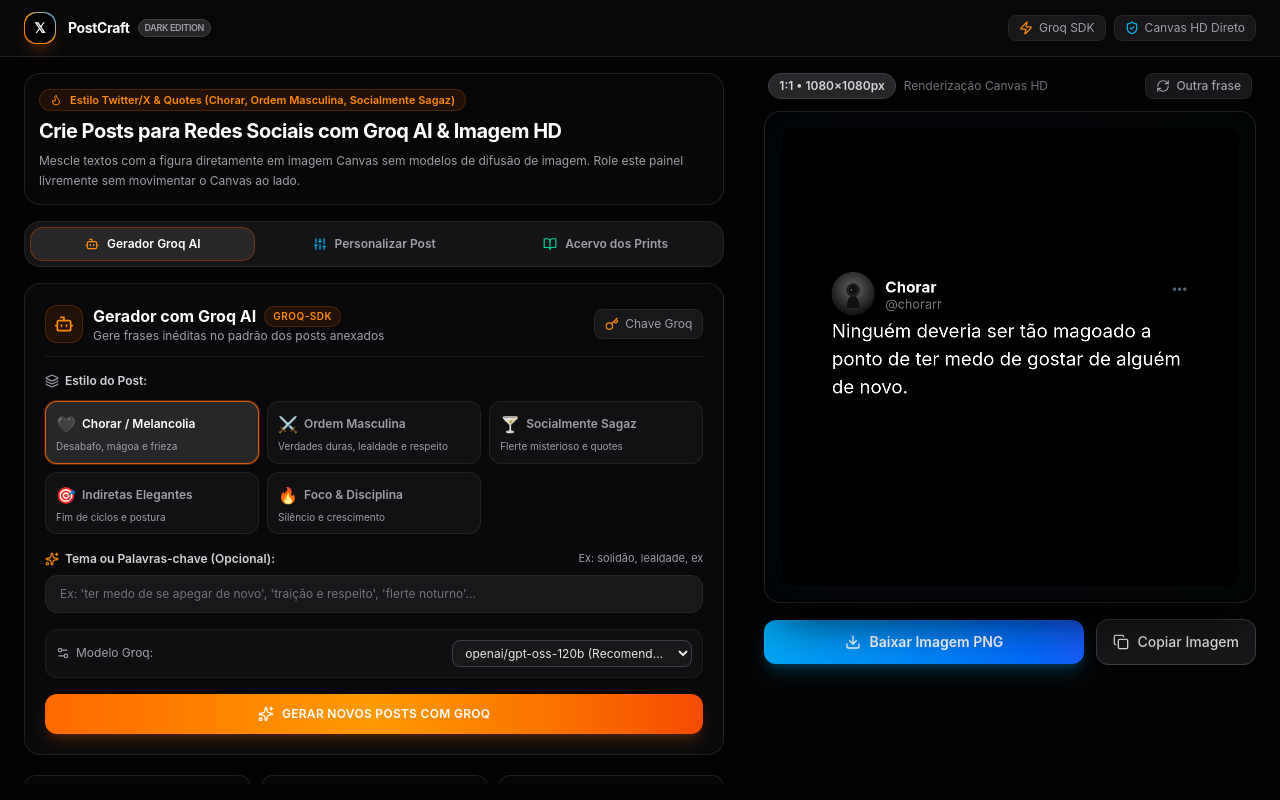
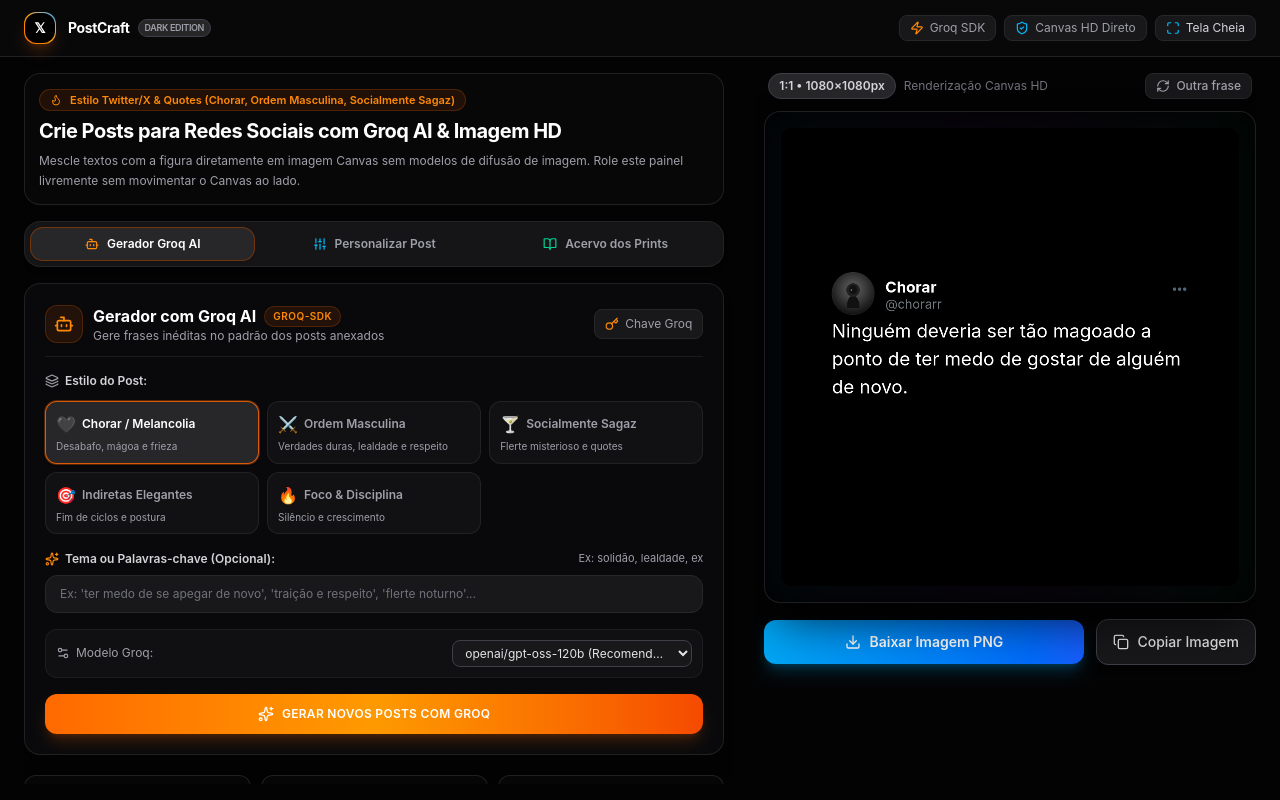
Before and after one commit to SaideLeon/PostCraft, a Next.js app: page / in a window 1280 px wide. Built offline with nearby package versions, Linux system fonts and the light colour scheme.

Commit message:
feat: add fullscreen mode and update documentation
- Implement fullscreen toggle functionality in the main application layout.
- Add project badges and navigation details to the README.

```diff
--- a/app/page.tsx
+++ b/app/page.tsx
@@ -1,6 +1,6 @@
 "use client";
 
-import React, { useState } from "react";
+import React, { useState, useEffect } from "react";
 import {
   Sparkles,
   Bot,
@@ -13,7 +13,9 @@
   ShieldCheck,
   Image as ImageIcon,
   Flame,
-  HelpCircle
+  HelpCircle,
+  Maximize,
+  Minimize
 } from "lucide-react";
 import CanvasPostRenderer from "@/components/CanvasPostRenderer";
 import GroqGeneratorPanel from "@/components/GroqGeneratorPanel";
@@ -28,6 +30,34 @@
 
 export default function Home() {
   const [activeTab, setActiveTab] = useState<"ai" | "customize" | "gallery">("ai");
+  const [isFullscreen, setIsFullscreen] = useState(false);
+
+  useEffect(() => {
+    const handleFullscreenChange = () => {
+      setIsFullscreen(!!document.fullscreenElement);
+    };
+
+    document.addEventListener("fullscreenchange", handleFullscreenChange);
+    return () => {
+      document.removeEventListener("fullscreenchange", handleFullscreenChange);
+    };
+  }, []);
+
+  const toggleFullscreen = async () => {
+    try {
+      if (!document.fullscreenElement) {
+        if (document.documentElement.requestFullscreen) {
+          await document.documentElement.requestFullscreen();
+        }
+      } else {
+        if (document.exitFullscreen) {
+          await document.exitFullscreen();
+        }
+      }
+    } catch (err) {
+      console.warn("Fullscreen toggle error:", err);
+    }
+  };
 
   // Initial state based on the first attached image (Chorar @chorarr)
   const [config, setConfig] = useState<PostConfig>({
@@ -160,6 +190,24 @@
               <ShieldCheck className="w-3.5 h-3.5 text-sky-400" />
               Canvas HD Direto
             </span>
+
+            <button
+              onClick={toggleFullscreen}
+              className="flex items-center gap-1.5 px-2.5 py-1 rounded-lg bg-zinc-900 hover:bg-zinc-800 border border-zinc-800 hover:border-zinc-700 text-zinc-300 hover:text-white transition cursor-pointer"
+              title={isFullscreen ? "Sair da Tela Cheia (Esc)" : "Maximizar para Tela Cheia"}
+            >
+              {isFullscreen ? (
+                <>
+                  <Minimize className="w-3.5 h-3.5 text-orange-400" />
+                  <span className="hidden sm:inline">Sair de Tela Cheia</span>
+                </>
+              ) : (
+                <>
+                  <Maximize className="w-3.5 h-3.5 text-sky-400" />
+                  <span className="hidden sm:inline">Tela Cheia</span>
+                </>
+              )}
+            </button>
           </div>
         </div>
       </header>
```
Also changed, not shown: 1 other file (tests, documents, lock files or other folders).
